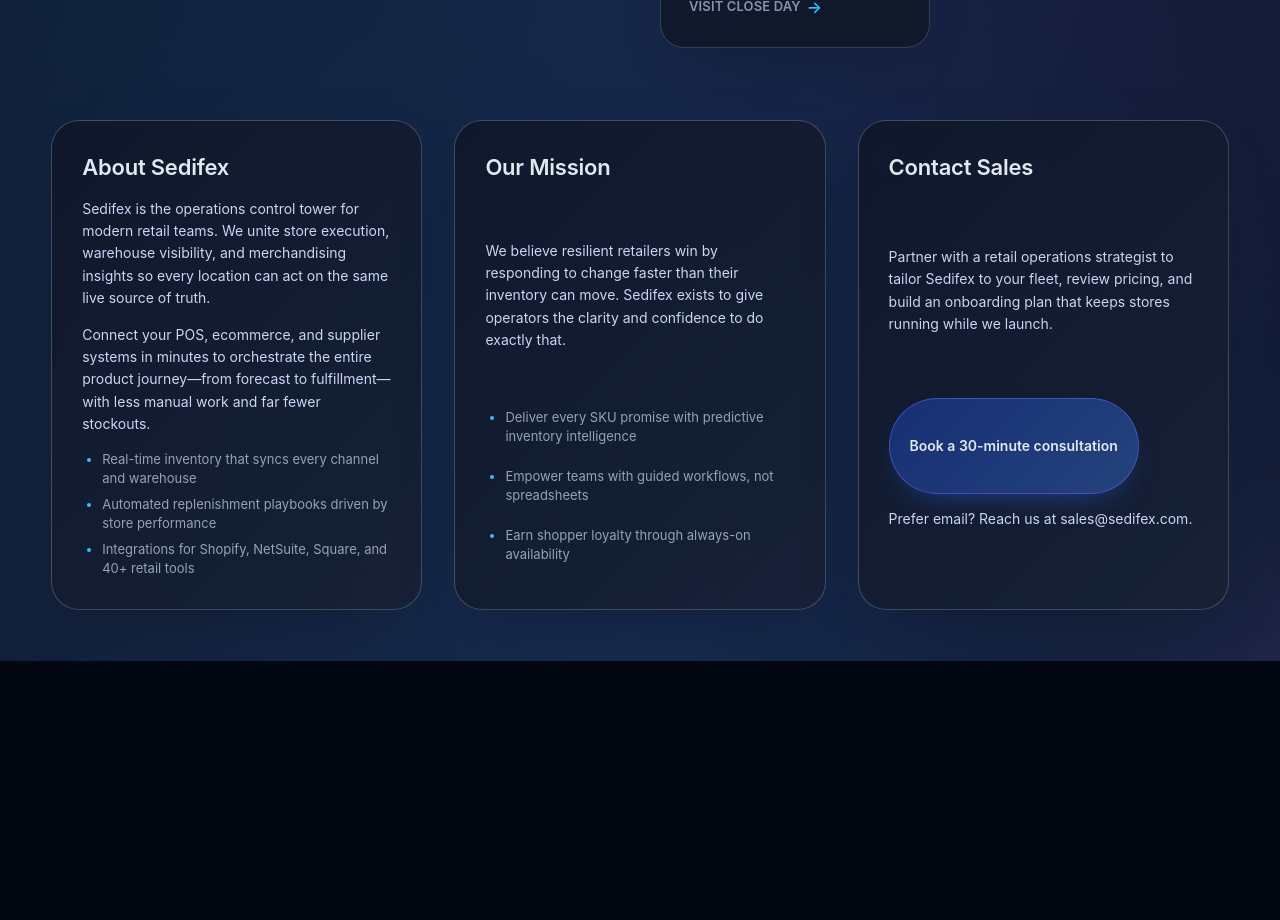
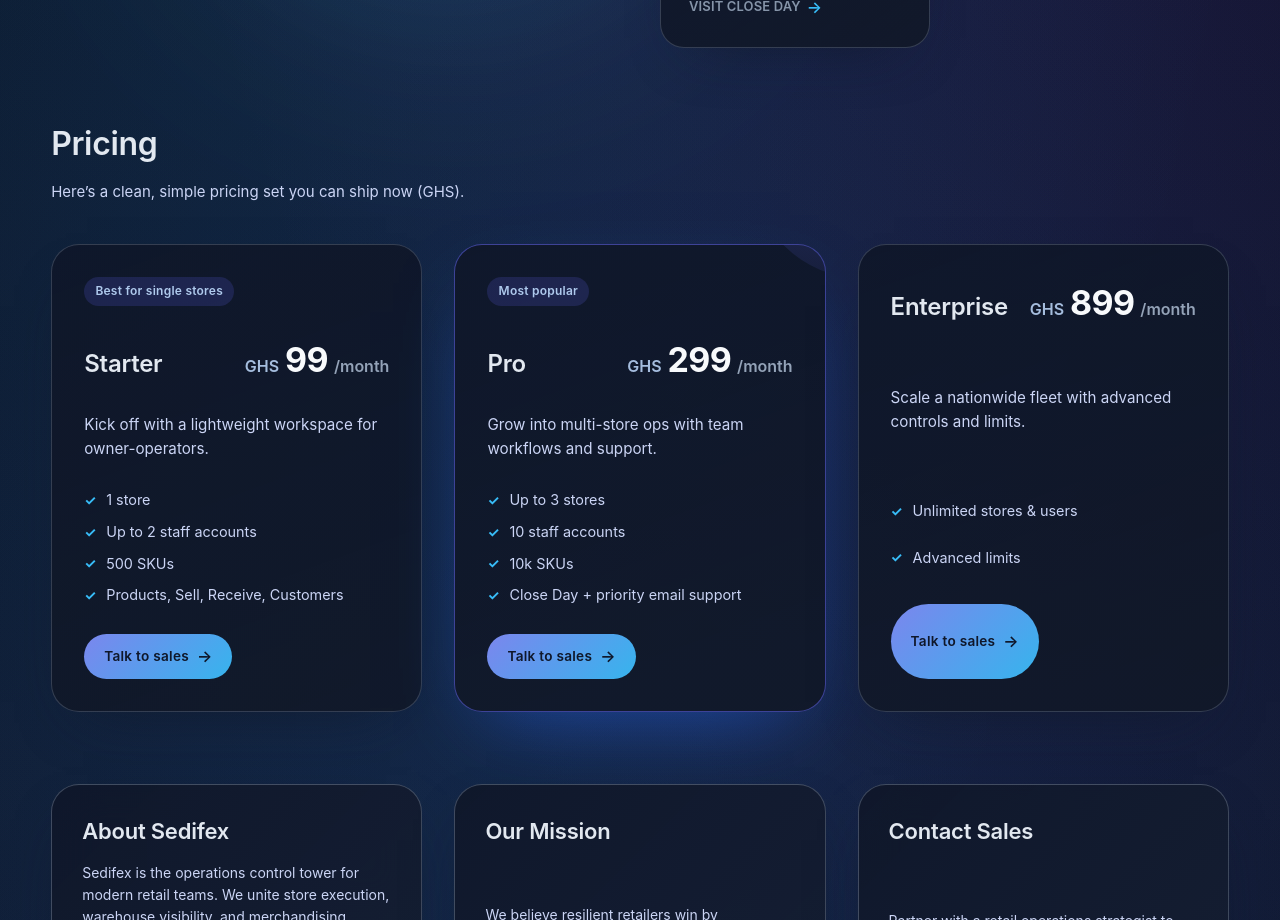
Before and after one commit to learngermanghana/sedifexbiz, a React (Vite) app in the folder web/: page / in a window 1280 px wide. Shown: the part 1600-2520 px from the top of the page. Before the commit the page ends 2261 px from the top, so only its background shows below. Built offline with nearby package versions, Linux system fonts and the light colour scheme; no server answers.

Commit message:
Add pricing plans to public landing experience

```diff
--- a/web/src/App.css
+++ b/web/src/App.css
@@ -107,6 +107,186 @@ body {
   display: grid;
   gap: clamp(24px, 5vw, 40px);
   z-index: 1;
+}
+
+.app__pricing {
+  width: min(1280px, 100%);
+  display: grid;
+  gap: clamp(24px, 5vw, 40px);
+  z-index: 1;
+}
+
+.app__pricing-header {
+  max-width: 720px;
+  display: grid;
+  gap: 12px;
+}
+
+.app__pricing-header h2 {
+  margin: 0;
+  font-size: clamp(22px, 4vw, 32px);
+  font-weight: 600;
+  letter-spacing: -0.01em;
+}
+
+.app__pricing-header p {
+  margin: 0;
+  color: var(--color-text-secondary);
+  font-size: 15px;
+  line-height: 1.6;
+}
+
+.app__pricing-grid {
+  display: grid;
+  gap: clamp(18px, 4vw, 32px);
+  grid-template-columns: repeat(auto-fit, minmax(240px, 1fr));
+}
+
+.plan-card {
+  position: relative;
+  display: grid;
+  gap: clamp(16px, 3vw, 28px);
+  padding: clamp(22px, 3.5vw, 32px);
+  border-radius: 28px;
+  background: linear-gradient(160deg, rgba(15, 23, 42, 0.95), rgba(17, 24, 39, 0.88));
+  border: 1px solid rgba(148, 163, 184, 0.28);
+  box-shadow: 0 26px 60px -36px rgba(15, 23, 42, 0.85);
+  overflow: hidden;
+}
+
+.plan-card::before {
+  content: '';
+  position: absolute;
+  inset: -40% -40% auto auto;
+  width: 220px;
+  height: 220px;
+  border-radius: 50%;
+  background: radial-gradient(circle at 30% 30%, rgba(99, 102, 241, 0.3), rgba(3, 7, 18, 0));
+  opacity: 0;
+  transition: opacity 200ms ease;
+}
+
+.plan-card.is-highlighted::before {
+  opacity: 1;
+}
+
+.plan-card.is-highlighted {
+  border-color: rgba(99, 102, 241, 0.55);
+  box-shadow: 0 32px 80px -36px rgba(37, 99, 235, 0.65);
+}
+
+.plan-card__badge {
+  align-self: start;
+  justify-self: start;
+  padding: 0.35rem 0.7rem;
+  border-radius: 999px;
+  font-size: 0.75rem;
+  font-weight: 600;
+  letter-spacing: 0.02em;
+  background: rgba(99, 102, 241, 0.18);
+  color: rgba(191, 219, 254, 0.9);
+}
+
+.plan-card__heading {
+  display: flex;
+  align-items: baseline;
+  justify-content: space-between;
+  gap: 12px;
+}
+
+.plan-card__heading h3 {
+  margin: 0;
+  font-size: clamp(18px, 3.5vw, 24px);
+  font-weight: 600;
+  letter-spacing: -0.01em;
+}
+
+.plan-card__price {
+  margin: 0;
+  display: flex;
+  align-items: baseline;
+  gap: 6px;
+  font-size: clamp(16px, 3vw, 20px);
+  font-weight: 600;
+}
+
+.plan-card__currency {
+  font-size: 0.8em;
+  color: rgba(191, 219, 254, 0.85);
+}
+
+.plan-card__amount {
+  font-size: clamp(24px, 4.5vw, 34px);
+  font-weight: 700;
+  letter-spacing: -0.02em;
+  color: #f8fafc;
+}
+
+.plan-card__interval {
+  font-size: 0.8em;
+  color: var(--color-text-muted);
+}
+
+.plan-card__description {
+  margin: 0;
+  color: var(--color-text-secondary);
+  font-size: 0.95rem;
+  line-height: 1.6;
+}
+
+.plan-card__features {
+  margin: 0;
+  padding: 0;
+  list-style: none;
+  display: grid;
+  gap: 10px;
+  color: var(--color-text-secondary);
+  font-size: 0.9rem;
+}
+
+.plan-card__features li {
+  display: flex;
+  align-items: center;
+  gap: 10px;
+}
+
+.plan-card__features li::before {
+  content: '✓';
+  color: var(--color-accent-start);
+  font-weight: 700;
+  font-size: 0.85rem;
+}
+
+.plan-card__cta {
+  justify-self: start;
+  display: inline-flex;
+  align-items: center;
+  gap: 8px;
+  padding: 0.65rem 1.25rem;
+  border-radius: 999px;
+  font-size: 0.85rem;
+  font-weight: 600;
+  letter-spacing: 0.02em;
+  color: #0f172a;
+  background: linear-gradient(135deg, rgba(129, 140, 248, 0.95), rgba(56, 189, 248, 0.95));
+  text-decoration: none;
+  transition: transform 160ms ease, box-shadow 160ms ease;
+}
+
+.plan-card__cta::after {
+  content: '→';
+  font-size: 1rem;
+}
+
+.plan-card__cta:hover,
+.plan-card__cta:focus-visible {
+  transform: translateY(-1px);
+  box-shadow: 0 18px 40px -24px rgba(37, 99, 235, 0.65);
+}
+
+.plan-card__cta:focus-visible {
+  outline: 2px solid rgba(191, 219, 254, 0.85);
+  outline-offset: 3px;
 }
 
 .app__features-header {
--- a/web/src/App.tsx
+++ b/web/src/App.tsx
@@ -685,6 +685,42 @@ export default function App() {
       },
     ] as const
 
+    const PRICING_PLANS = [
+      {
+        name: 'Starter',
+        price: 99,
+        badge: 'Best for single stores',
+        description: 'Kick off with a lightweight workspace for owner-operators.',
+        features: [
+          '1 store',
+          'Up to 2 staff accounts',
+          '500 SKUs',
+          'Products, Sell, Receive, Customers',
+        ],
+      },
+      {
+        name: 'Pro',
+        price: 299,
+        badge: 'Most popular',
+        highlight: true,
+        description: 'Grow into multi-store ops with team workflows and support.',
+        features: [
+          'Up to 3 stores',
+          '10 staff accounts',
+          '10k SKUs',
+          'Close Day + priority email support',
+        ],
+      },
+      {
+        name: 'Enterprise',
+        price: 899,
+        description: 'Scale a nationwide fleet with advanced controls and limits.',
+        features: ['Unlimited stores & users', 'Advanced limits'],
+      },
+    ] as const
+
+    const SALES_URL = 'https://calendly.com/sedifex/demo'
+
     return (
       <main className="app" style={appStyle}>
         <div className="app__layout">
@@ -1071,6 +1107,47 @@ export default function App() {
           </div>
         </section>
 
+        <section className="app__pricing" aria-label="Sedifex pricing plans">
+          <header className="app__pricing-header">
+            <h2>Pricing</h2>
+            <p>Here’s a clean, simple pricing set you can ship now (GHS).</p>
+          </header>
+
+          <div className="app__pricing-grid" role="list">
+            {PRICING_PLANS.map(plan => (
+              <article
+                key={plan.name}
+                role="listitem"
+                className={`plan-card${plan.highlight ? ' is-highlighted' : ''}`}
+              >
+                {plan.badge && <span className="plan-card__badge">{plan.badge}</span>}
+                <div className="plan-card__heading">
+                  <h3>{plan.name}</h3>
+                  <p className="plan-card__price">
+                    <span className="plan-card__currency">GHS</span>
+                    <span className="plan-card__amount">{plan.price}</span>
+                    <span className="plan-card__interval">/month</span>
+                  </p>
+                </div>
+                <p className="plan-card__description">{plan.description}</p>
+                <ul className="plan-card__features">
+                  {plan.features.map(feature => (
+                    <li key={feature}>{feature}</li>
+                  ))}
+                </ul>
+                <a
+                  className="plan-card__cta"
+                  href={SALES_URL}
+                  target="_blank"
+                  rel="noreferrer noopener"
+                >
+                  Talk to sales
+                </a>
+              </article>
+            ))}
+          </div>
+        </section>
+
         <section className="app__info-grid" aria-label="Sedifex company information">
           <article className="info-card">
             <h3>About Sedifex</h3>
```
